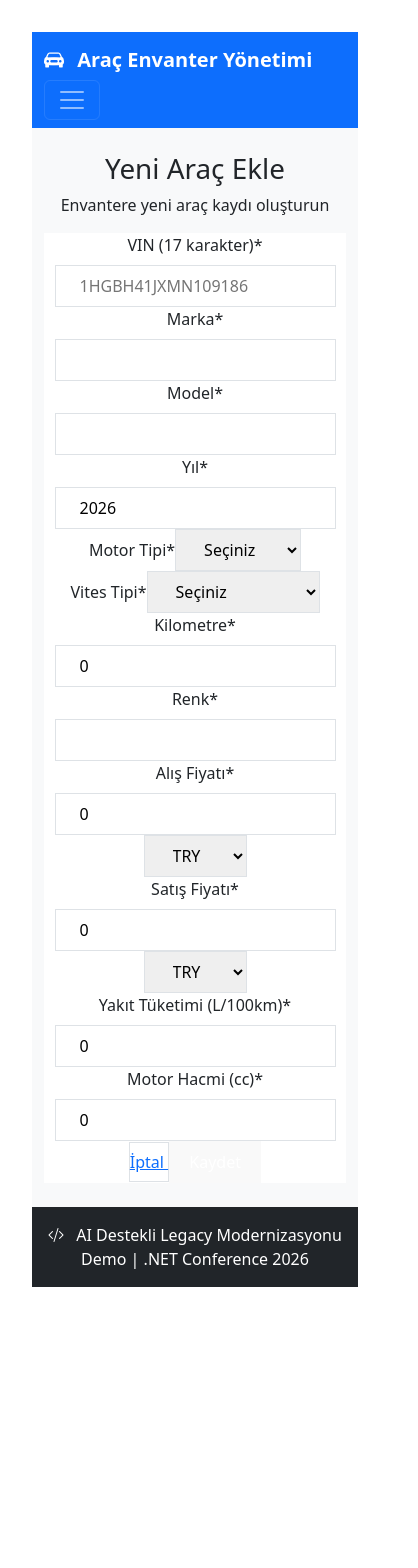
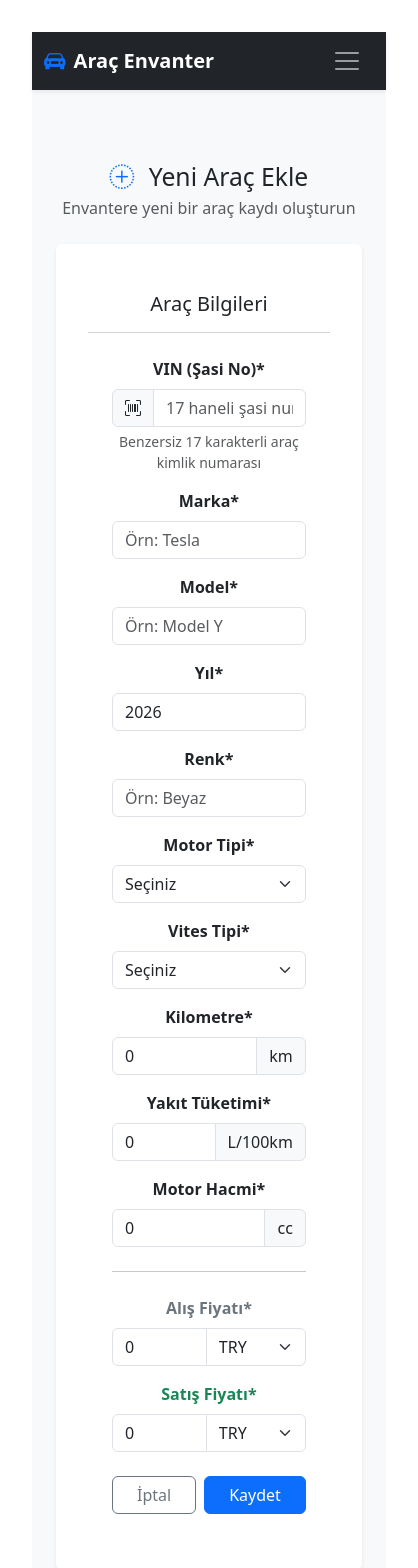
Before and after one commit to buraksenyurt/dot-net-conf-2026, a Vue app in the folder src/frontend/: page /vehicles/new in a window 390 px wide. Shown: the top 1568 px of the page, 418 px wide, since content can reach past the window. Before the commit the page ends 1319 px from the top, so only its background shows below. Built offline with nearby package versions, Linux system fonts and the light colour scheme; no server answers.

Commit message:
feat(ui): Standardize UI layout and design
- Update App.vue with corporate dark navbar and layout
- Update VehicleForm.vue to use Bootstrap 5 form controls
- Fix typo in VehicleForm (brand -> color binding)
- Add fade transitions between routes
- Improve responsive spacing and alignment

```diff
--- a/src/frontend/src/App.vue
+++ b/src/frontend/src/App.vue
@@ -1,33 +1,32 @@
 <template>
   <div class="d-flex flex-column min-vh-100">
     <!-- Navbar -->
-    <nav class="navbar navbar-expand-lg navbar-dark bg-primary">
-      <div class="container-fluid">
-        <router-link to="/" class="navbar-brand">
-          <i class="bi bi-car-front-fill me-2"></i>
-          Araç Envanter Yönetimi
+    <nav class="navbar navbar-expand-lg navbar-dark bg-dark shadow-sm">
+      <div class="container">
+        <router-link to="/" class="navbar-brand fw-bold d-flex align-items-center">
+          <i class="bi bi-car-front-fill me-2 fs-4 text-primary"></i>
+          <span>Araç Envanter</span>
         </router-link>
-        <button class="navbar-toggler" type="button" data-bs-toggle="collapse" data-bs-target="#navbarNav">
+
+        <button class="navbar-toggler border-0" type="button" data-bs-toggle="collapse" data-bs-target="#navbarNav">
           <span class="navbar-toggler-icon"></span>
         </button>
+
         <div class="collapse navbar-collapse" id="navbarNav">
-          <ul class="navbar-nav ms-auto">
-            <li class="nav-item">
-              <router-link to="/" class="nav-link" active-class="active">
-                <i class="bi bi-house-fill me-1"></i>
-                Ana Sayfa
+          <ul class="navbar-nav ms-auto mb-2 mb-lg-0">
+            <li class="nav-item me-3">
+              <router-link to="/" class="nav-link px-3" active-class="active">
+                <i class="bi bi-speedometer2 me-1"></i> Dashboard
+              </router-link>
+            </li>
+            <li class="nav-item me-3">
+              <router-link to="/vehicles" class="nav-link px-3" active-class="active">
+                <i class="bi bi-list-ul me-1"></i> Envanter
               </router-link>
             </li>
             <li class="nav-item">
-              <router-link to="/vehicles" class="nav-link" active-class="active">
-                <i class="bi bi-list-ul me-1"></i>
-                Araçlar
-              </router-link>
-            </li>
-            <li class="nav-item">
-              <router-link to="/vehicles/new" class="nav-link" active-class="active">
-                <i class="bi bi-plus-circle-fill me-1"></i>
-                Yeni Araç
+              <router-link to="/vehicles/new" class="btn btn-primary btn-sm px-4 rounded-pill mt-1 mt-lg-0">
+                <i class="bi bi-plus-lg me-1"></i> Yeni Araç
               </router-link>
             </li>
           </ul>
@@ -37,16 +36,20 @@
 
     <!-- Main Content -->
     <main class="flex-grow-1 bg-light">
-      <div class="container-fluid py-4">
-        <router-view />
+      <div class="container py-5">
+        <router-view v-slot="{ Component }">
+          <transition name="fade" mode="out-in">
+            <component :is="Component" />
+          </transition>
+        </router-view>
       </div>
     </main>
 
     <!-- Footer -->
-    <footer class="bg-dark text-white text-center py-3 mt-auto">
-      <div class="container">
-        <p class="mb-0">
-          <i class="bi bi-code-slash me-2"></i>
+    <footer class="bg-white border-top py-4 mt-auto">
+      <div class="container text-center">
+        <p class="mb-0 text-muted small">
+          <i class="bi bi-code-slash me-2 text-primary"></i>
           AI Destekli Legacy Modernizasyonu Demo | .NET Conference 2026
         </p>
       </div>
@@ -55,25 +58,38 @@
 </template>
 
 <script setup lang="ts">
-// App root component with Bootstrap layout
+// App root component with corporate layout
 </script>
 
 <style scoped>
-.navbar-brand {
-  font-weight: 600;
-  font-size: 1.25rem;
+.navbar {
+  backdrop-filter: blur(10px);
 }
 
 .nav-link {
   font-weight: 500;
+  border-radius: 0.5rem;
   transition: all 0.2s;
 }
 
 .nav-link:hover {
-  transform: translateY(-2px);
+  background-color: rgba(255, 255, 255, 0.1);
+  color: white !important;
 }
 
-.router-link-active {
-  font-weight: 700;
+.nav-link.active {
+  background-color: rgba(255, 255, 255, 0.15);
+  color: white !important;
+  font-weight: 600;
+}
+
+.fade-enter-active,
+.fade-leave-active {
+  transition: opacity 0.2s ease;
+}
+
+.fade-enter-from,
+.fade-leave-to {
+  opacity: 0;
 }
 </style>
--- a/src/frontend/src/views/VehicleForm.vue
+++ b/src/frontend/src/views/VehicleForm.vue
@@ -1,41 +1,66 @@
 <template>
-  <div>
-    <div class="mb-8">
-      <h1 class="text-3xl font-bold text-gray-800 mb-2">Yeni Araç Ekle</h1>
-      <p class="text-gray-600">Envantere yeni araç kaydı oluşturun</p>
+  <div class="container py-4">
+    <div class="row justify-content-center">
+      <div class="col-md-10 col-lg-8">
+        <div class="mb-4">
+          <h2 class="mb-1">
+            <i class="bi bi-plus-circle-dotted me-2 text-primary"></i>
+            Yeni Araç Ekle
+          </h2>
+          <p class="text-muted">Envantere yeni bir araç kaydı oluşturun</p>
         </div>
 
-    <div v-if="successMessage" class="bg-green-50 border border-green-200 rounded-lg p-4 mb-6">
-      <p class="text-green-800">✓ {{ successMessage }}</p>
+        <div v-if="successMessage" class="alert alert-success d-flex align-items-center mb-4" role="alert">
+          <i class="bi bi-check-circle-fill flex-shrink-0 me-2"></i>
+          <div>{{ successMessage }}</div>
         </div>
 
-    <div v-if="errorMessage" class="bg-red-50 border border-red-200 rounded-lg p-4 mb-6">
-      <p class="text-red-800">✗ {{ errorMessage }}</p>
+        <div v-if="errorMessage" class="alert alert-danger d-flex align-items-center mb-4" role="alert">
+          <i class="bi bi-exclamation-triangle-fill flex-shrink-0 me-2"></i>
+          <div>{{ errorMessage }}</div>
         </div>
 
-    <form @submit.prevent="submitForm" class="bg-white rounded-lg shadow-md p-6 space-y-6">
-      <div class="grid md:grid-cols-2 gap-6">
-        <div>
-          <label class="block text-sm font-medium text-gray-700 mb-2">VIN (17 karakter)*</label>
+        <div class="card shadow-sm border-0">
+          <div class="card-header bg-white py-3">
+            <h5 class="card-title mb-0">Araç Bilgileri</h5>
+          </div>
+          <div class="card-body p-4">
+            <form @submit.prevent="submitForm" class="row g-3">
+              <!-- VIN -->
+              <div class="col-12">
+                <label class="form-label fw-semibold">VIN (Şasi No)*</label>
+                <div class="input-group">
+                  <span class="input-group-text"><i class="bi bi-upc-scan"></i></span>
                   <input v-model="form.vin" type="text" maxlength="17" required
-            class="w-full px-4 py-2 border rounded-lg" placeholder="1HGBH41JXMN109186" />
+                    class="form-control" placeholder="17 haneli şasi numarası" />
                 </div>
-        <div>
-          <label class="block text-sm font-medium text-gray-700 mb-2">Marka*</label>
-          <input v-model="form.brand" type="text" required class="w-full px-4 py-2 border rounded-lg" />
+                <div class="form-text">Benzersiz 17 karakterli araç kimlik numarası</div>
               </div>
-        <div>
-          <label class="block text-sm font-medium text-gray-700 mb-2">Model*</label>
-          <input v-model="form.model" type="text" required class="w-full px-4 py-2 border rounded-lg" />
+
+              <!-- Brand & Model -->
+              <div class="col-md-6">
+                <label class="form-label fw-semibold">Marka*</label>
+                <input v-model="form.brand" type="text" required class="form-control" placeholder="Örn: Tesla" />
               </div>
-        <div>
-          <label class="block text-sm font-medium text-gray-700 mb-2">Yıl*</label>
-          <input v-model.number="form.year" type="number" :max="currentYear" required
-            class="w-full px-4 py-2 border rounded-lg" />
+              <div class="col-md-6">
+                <label class="form-label fw-semibold">Model*</label>
+                <input v-model="form.model" type="text" required class="form-control" placeholder="Örn: Model Y" />
               </div>
-        <div>
-          <label class="block text-sm font-medium text-gray-700 mb-2">Motor Tipi*</label>
-          <select v-model="form.engineType" required class="w-full px-4 py-2 border rounded-lg">
+
+              <!-- Year & Color -->
+              <div class="col-md-6">
+                <label class="form-label fw-semibold">Yıl*</label>
+                <input v-model.number="form.year" type="number" :max="currentYear" required class="form-control" />
+              </div>
+              <div class="col-md-6">
+                <label class="form-label fw-semibold">Renk*</label>
+                <input v-model="form.color" type="text" required class="form-control" placeholder="Örn: Beyaz" />
+              </div>
+
+              <!-- Technical Specs -->
+              <div class="col-md-6">
+                <label class="form-label fw-semibold">Motor Tipi*</label>
+                <select v-model="form.engineType" required class="form-select">
                   <option value="">Seçiniz</option>
                   <option value="Gasoline">Benzin</option>
                   <option value="Diesel">Dizel</option>
@@ -43,70 +68,81 @@
                   <option value="Hybrid">Hibrit</option>
                 </select>
               </div>
-        <div>
-          <label class="block text-sm font-medium text-gray-700 mb-2">Vites Tipi*</label>
-          <select v-model="form.transmissionType" required class="w-full px-4 py-2 border rounded-lg">
+              <div class="col-md-6">
+                <label class="form-label fw-semibold">Vites Tipi*</label>
+                <select v-model="form.transmissionType" required class="form-select">
                   <option value="">Seçiniz</option>
                   <option value="Manual">Manuel</option>
                   <option value="Automatic">Otomatik</option>
                   <option value="SemiAutomatic">Yarı Otomatik</option>
                 </select>
               </div>
-        <div>
-          <label class="block text-sm font-medium text-gray-700 mb-2">Kilometre*</label>
-          <input v-model.number="form.mileage" type="number" min="0" required
-            class="w-full px-4 py-2 border rounded-lg" />
+
+              <!-- Mileage & Engine Info -->
+              <div class="col-md-4">
+                <label class="form-label fw-semibold">Kilometre*</label>
+                <div class="input-group">
+                  <input v-model.number="form.mileage" type="number" min="0" required class="form-control" />
+                  <span class="input-group-text">km</span>
                 </div>
-        <div>
-          <label class="block text-sm font-medium text-gray-700 mb-2">Renk*</label>
-          <input v-model="form.color" type="text" required class="w-full px-4 py-2 border rounded-lg" />
               </div>
-        <div>
-          <label class="block text-sm font-medium text-gray-700 mb-2">Alış Fiyatı*</label>
-          <div class="flex gap-2">
-            <input v-model.number="form.purchaseAmount" type="number" min="0" required
-              class="flex-1 px-4 py-2 border rounded-lg" />
-            <select v-model="form.purchaseCurrency" class="px-4 py-2 border rounded-lg">
+              <div class="col-md-4">
+                <label class="form-label fw-semibold">Yakıt Tüketimi*</label>
+                <div class="input-group">
+                  <input v-model.number="form.fuelConsumption" type="number" step="0.1" min="0" required class="form-control" />
+                  <span class="input-group-text">L/100km</span>
+                </div>
+              </div>
+              <div class="col-md-4">
+                <label class="form-label fw-semibold">Motor Hacmi*</label>
+                <div class="input-group">
+                  <input v-model.number="form.engineCapacity" type="number" min="0" required class="form-control" />
+                  <span class="input-group-text">cc</span>
+                </div>
+              </div>
+
+              <!-- Pricing -->
+              <div class="col-12"><hr class="my-2"></div>
+
+              <div class="col-md-6">
+                <label class="form-label fw-semibold text-secondary">Alış Fiyatı*</label>
+                <div class="input-group">
+                  <input v-model.number="form.purchaseAmount" type="number" min="0" required class="form-control" />
+                  <select v-model="form.purchaseCurrency" class="form-select" style="max-width: 100px;">
                     <option value="TRY">TRY</option>
                     <option value="USD">USD</option>
                     <option value="EUR">EUR</option>
                   </select>
                 </div>
               </div>
-        <div>
-          <label class="block text-sm font-medium text-gray-700 mb-2">Satış Fiyatı*</label>
-          <div class="flex gap-2">
-            <input v-model.number="form.suggestedAmount" type="number" min="0" required
-              class="flex-1 px-4 py-2 border rounded-lg" />
-            <select v-model="form.suggestedCurrency" class="px-4 py-2 border rounded-lg">
+
+              <div class="col-md-6">
+                <label class="form-label fw-semibold text-success">Satış Fiyatı*</label>
+                <div class="input-group">
+                  <input v-model.number="form.suggestedAmount" type="number" min="0" required class="form-control" />
+                  <select v-model="form.suggestedCurrency" class="form-select" style="max-width: 100px;">
                     <option value="TRY">TRY</option>
                     <option value="USD">USD</option>
                     <option value="EUR">EUR</option>
                   </select>
                 </div>
               </div>
-        <div>
-          <label class="block text-sm font-medium text-gray-700 mb-2">Yakıt Tüketimi (L/100km)*</label>
-          <input v-model.number="form.fuelConsumption" type="number" step="0.1" min="0" required
-            class="w-full px-4 py-2 border rounded-lg" />
-        </div>
-        <div>
-          <label class="block text-sm font-medium text-gray-700 mb-2">Motor Hacmi (cc)*</label>
-          <input v-model.number="form.engineCapacity" type="number" min="0" required
-            class="w-full px-4 py-2 border rounded-lg" />
-        </div>
-      </div>
 
-      <div class="flex gap-4 justify-end">
-        <router-link to="/vehicles" class="px-6 py-2 border border-gray-300 rounded-lg hover:bg-gray-50">
+              <!-- Actions -->
+              <div class="col-12 mt-4 d-flex justify-content-end gap-2">
+                <router-link to="/vehicles" class="btn btn-outline-secondary px-4">
                   İptal
                 </router-link>
-        <button type="submit" :disabled="submitting"
-          class="px-6 py-2 bg-blue-600 text-white rounded-lg hover:bg-blue-700 disabled:opacity-50">
+                <button type="submit" :disabled="submitting" class="btn btn-primary px-4">
+                  <span v-if="submitting" class="spinner-border spinner-border-sm me-2" role="status" aria-hidden="true"></span>
                   {{ submitting ? 'Kaydediliyor...' : 'Kaydet' }}
                 </button>
               </div>
             </form>
+          </div>
+        </div>
+      </div>
+    </div>
   </div>
 </template>
 
```
Lines whose indentation alone changed are shown as unchanged.
